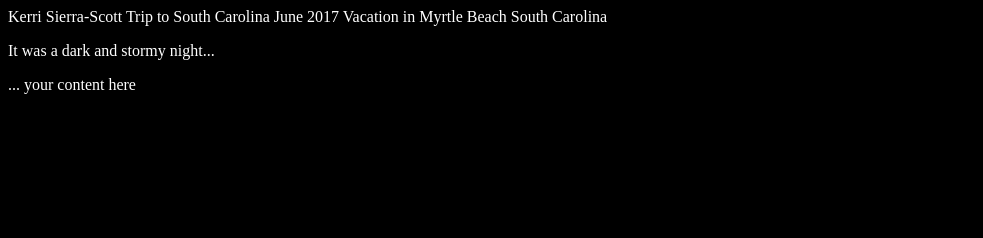
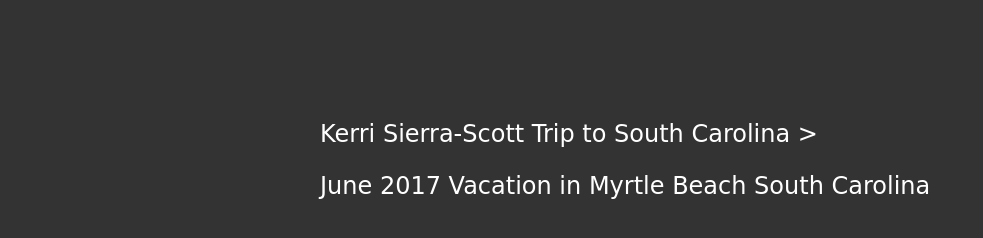
Before and after one commit to kerriss66/html-me-something, a plain HTML site: page index.html in a window 1280 px wide. Shown: the whole page, without its empty margins (0-983 px from the left). Drawn offline with Linux system fonts and the light colour scheme.

Commit message:
changed style

```diff
--- a/index.html
+++ b/index.html
@@ -1,16 +1,9 @@
 <!-- <p>KERRI SIERRA-SCOTT</p> -->
+<title>Trip to South Carolina</title>
+
 <html>Kerri Sierra-Scott</html>
-
 <head>Trip to South Carolina </head>
-<title>Trip to South Carolina</title><wbr>
-    <body> June 2017 Vacation in Myrtle Beach South Carolina</body>
-
-    <html>
-  <head>
-    <link rel="stylesheet" type="text/css" href="styles.css">
-  </head>
-  <body>
-    <p>It was a dark and stormy night...</p>
-    ... your content here
-  </body>
-</html>
+<link rel="stylesheet" type="text/css" href="styles.css"   <link href="https://fonts.googleapis.com/css?family=Satisfy" rel="stylesheet">>
+<body>
+<p>June 2017 Vacation in Myrtle Beach South Carolina</p>
+</body>
--- a/styles.css
+++ b/styles.css
@@ -1,4 +1,7 @@
 body {
     color: white;
-    background-color: black;
-  }
+  background-color: #333;
+  font-size: 150%;
+  font-family: 'Satisfy', cursive;
+  margin: 5em 25%;
+    }
```
